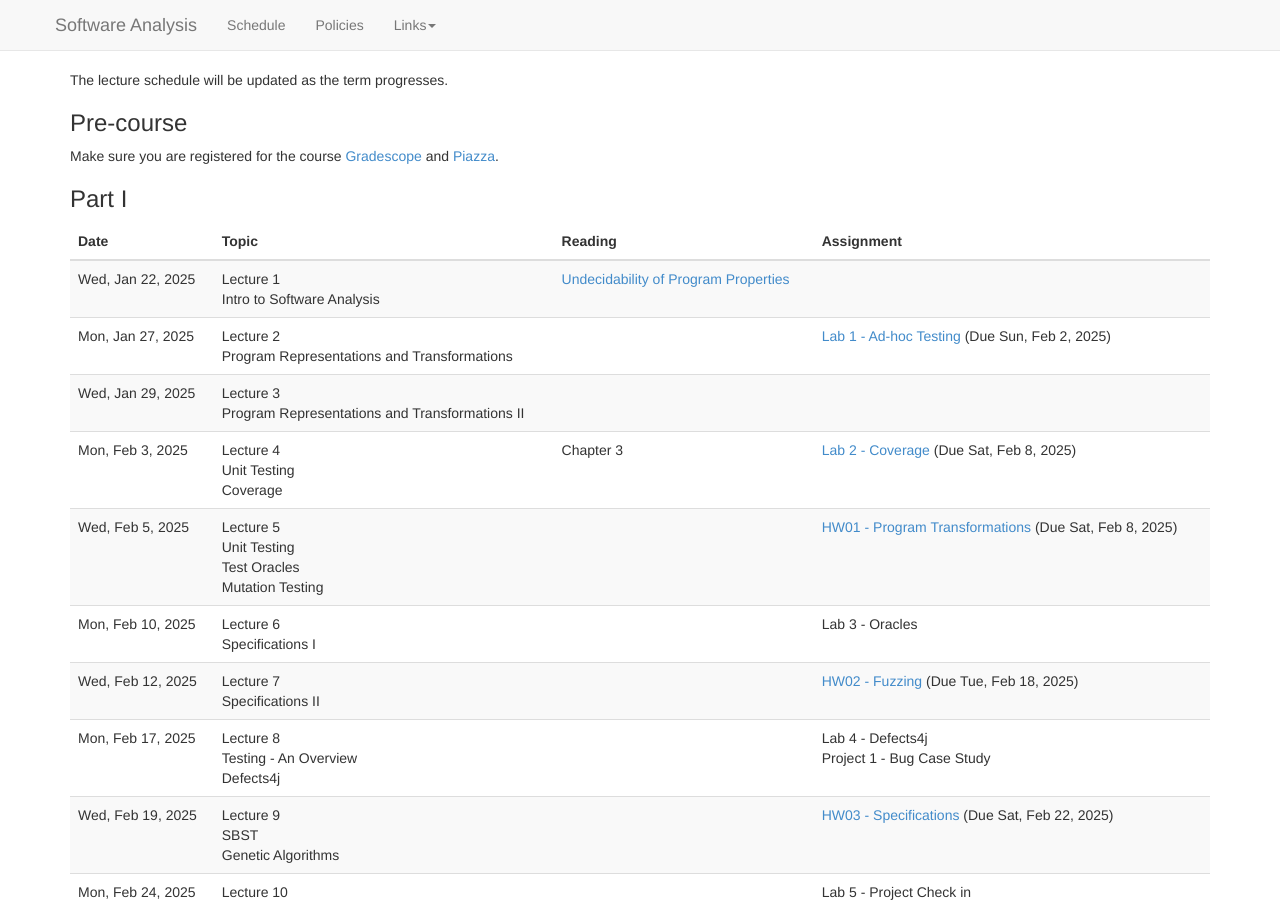
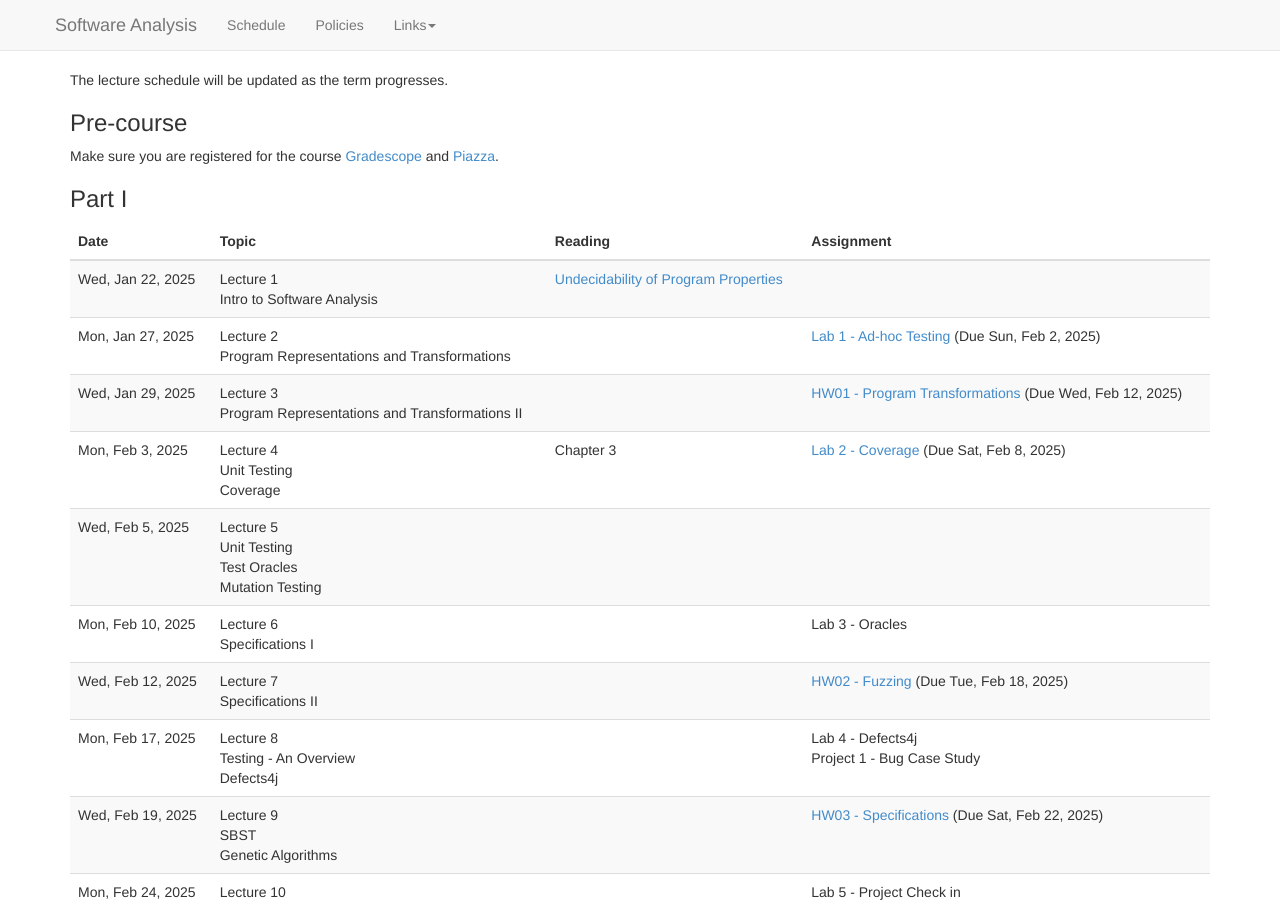
Before and after one commit to bmc-cs-software-analysis/383, a Jekyll site: the page built from schedule.md, in a window 1280 px wide and 900 px high. Built offline with Jekyll 4.4.1, drawn with Linux system fonts in a browser that asks for light colours; nearby versions of some CDN libraries; some of the changed lines change nothing that is shown.

Commit message:
move HW1

```diff
--- a/_data/schedule.yaml
+++ b/_data/schedule.yaml
@@ -35,6 +35,11 @@
       #readings:
       #  -
       #  title: "Chapter 2.5"
+      assignments:
+        -
+          title: "HW01 - Program Transformations"
+          url: "hws/HW01.html"
+          deadline: "2025-02-12"
     -
       date: 2025-02-03
       title: Lecture 4 <br> Unit Testing <br> Coverage
@@ -51,16 +56,13 @@
     -
       date: 2025-02-05
       title: Lecture 5 <br> Unit Testing <br> Test Oracles <br> Mutation Testing
-      assignments:
+      #assignments:
         #-
         #    title: "Lab01 - Coverage"
         #  #url: "hws/HW01.html"
         #  deadline: "2025-02-08"
 
-        -
-          title: "HW01 - Program Transformations"
-          url: "hws/HW01.html"
-          deadline: "2025-02-08"
+
 
     -
       date: 2025-02-10
```
